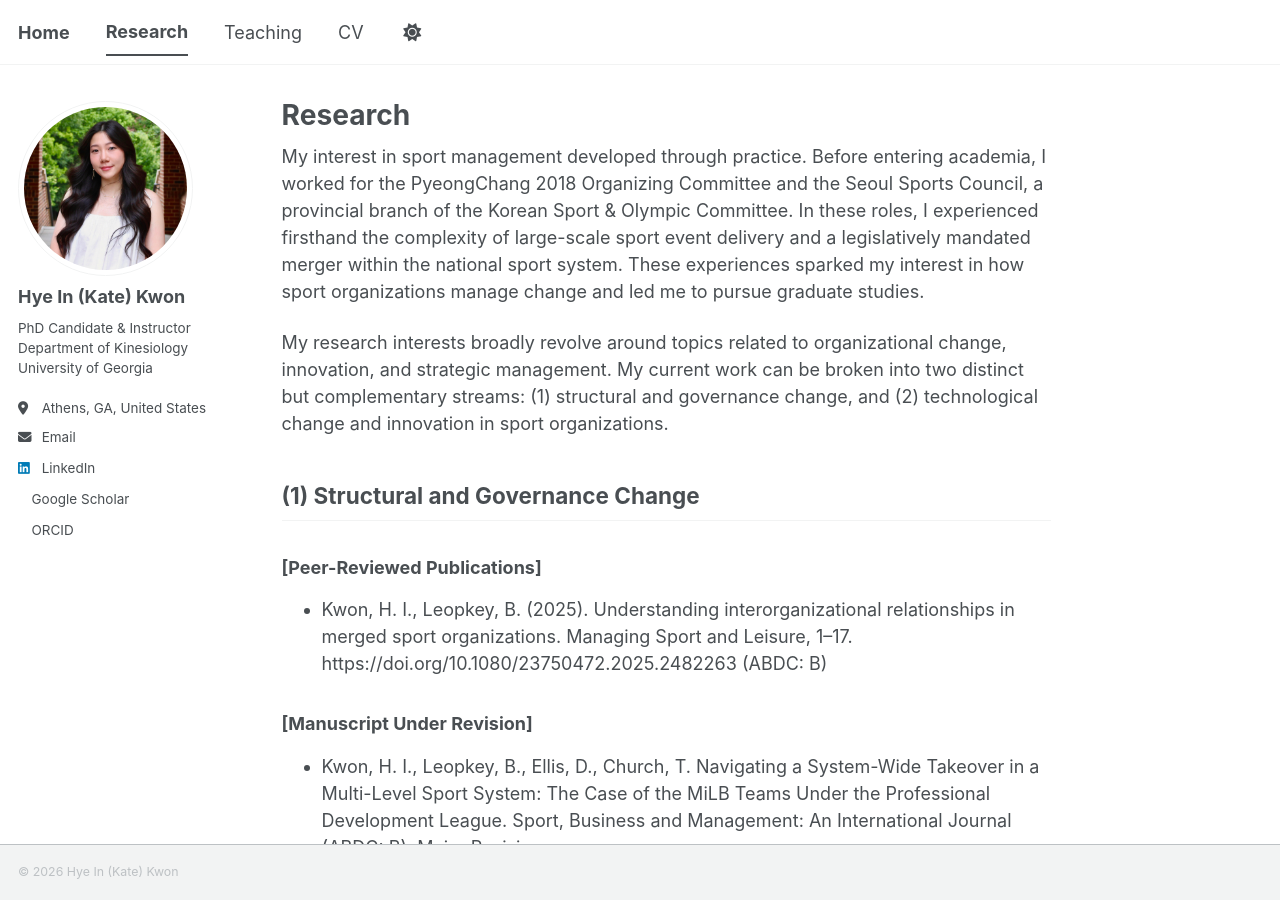
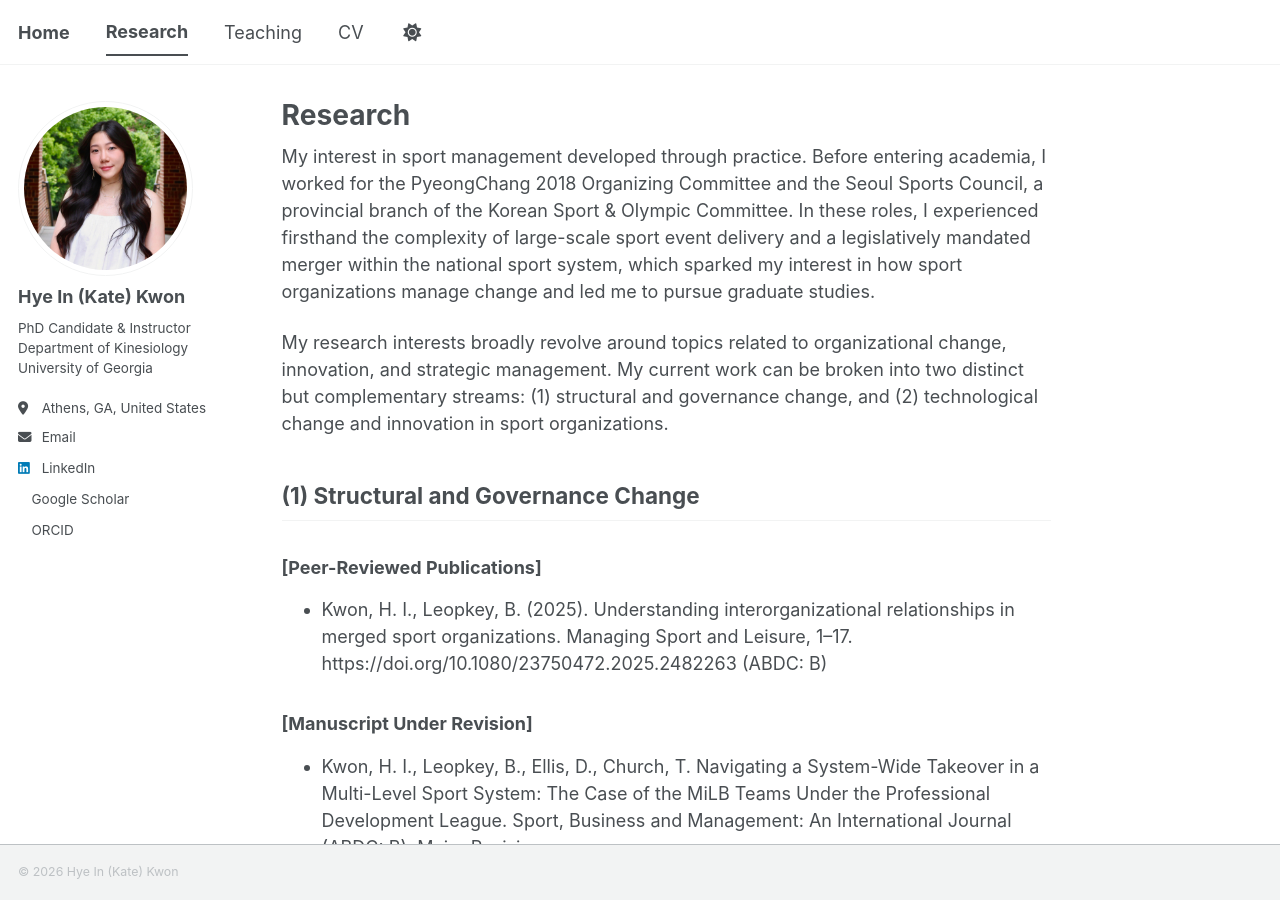
Before and after one commit to katehyeinkwon/katehyeinkwon.github.io, a Jekyll site: the page built from _pages/research.md, in a window 1280 px wide and 900 px high. Built offline with Jekyll 4.4.1, drawn with Linux system fonts in a browser that asks for light colours; a style sheet for code colours, icons or effects is not loaded.

Commit message:
Update research.md

```diff
--- a/_pages/research.md
+++ b/_pages/research.md
@@ -4,7 +4,7 @@ permalink: /research/
 author_profile: true
 ---
 
-My interest in sport management developed through practice. Before entering academia, I worked for the PyeongChang 2018 Organizing Committee and the Seoul Sports Council, a provincial branch of the Korean Sport & Olympic Committee. In these roles, I experienced firsthand the complexity of large-scale sport event delivery and a legislatively mandated merger within the national sport system. These experiences sparked my interest in how sport organizations manage change and led me to pursue graduate studies.
+My interest in sport management developed through practice. Before entering academia, I worked for the PyeongChang 2018 Organizing Committee and the Seoul Sports Council, a provincial branch of the Korean Sport & Olympic Committee. In these roles, I experienced firsthand the complexity of large-scale sport event delivery and a legislatively mandated merger within the national sport system, which sparked my interest in how sport organizations manage change and led me to pursue graduate studies.
 
 My research interests broadly revolve around topics related to organizational change, innovation, and strategic management. My current work can be broken into two distinct but complementary streams: (1) structural and governance change, and (2) technological change and innovation in sport organizations.
 
```
